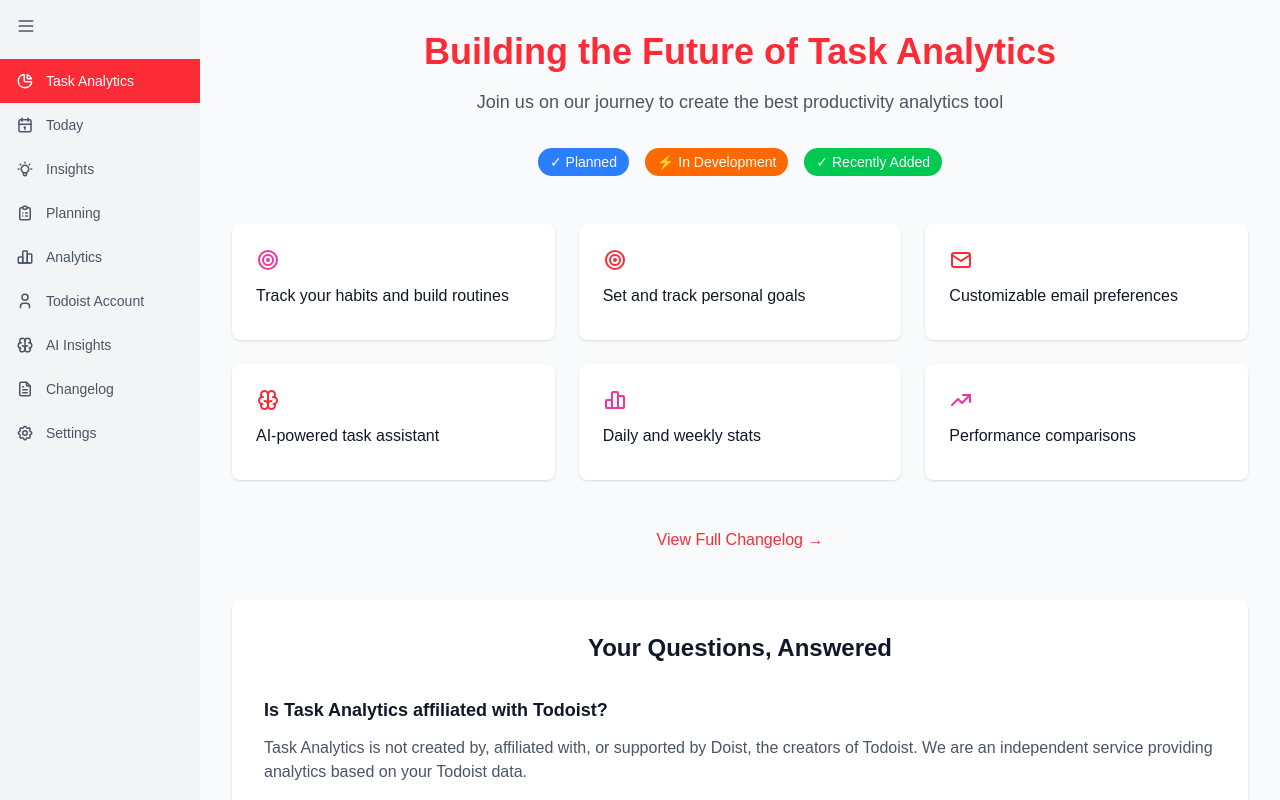
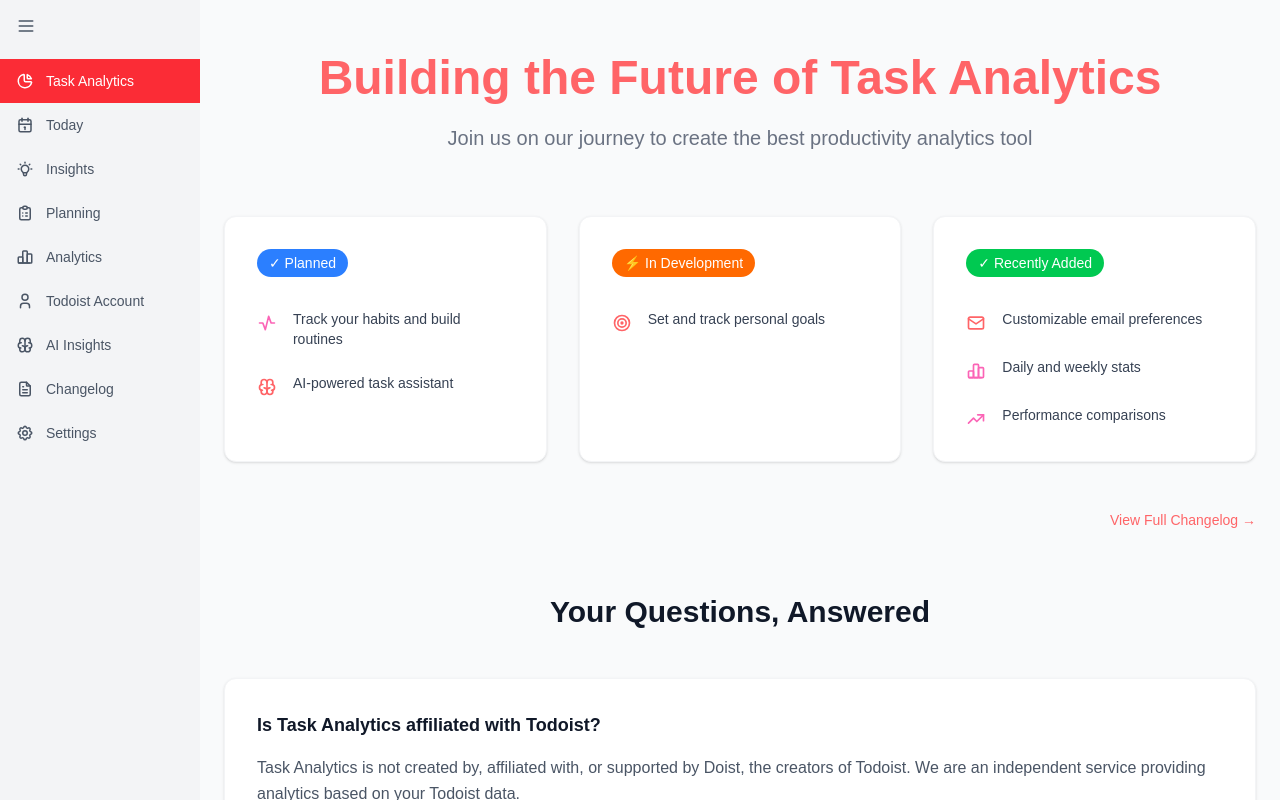
Before and after one commit to rafiu007/rafiu-moe, a Next.js app: page /task-analytics in a window 1280 px wide. Built offline with nearby package versions, Linux system fonts and the light colour scheme.

Commit message:
added basic next framework

```diff
--- a/src/app/task-analytics/page.tsx
+++ b/src/app/task-analytics/page.tsx
@@ -1,106 +1,137 @@
 import {
+  IconActivity,
   IconTarget,
   IconBrain,
   IconMail,
   IconChartBar,
   IconTrendingUp,
-  IconSettings
 } from '@tabler/icons-react';
 import { StatusBadge } from '@/components';
 
 export default function TaskAnalyticsPage() {
   return (
-    <div className="p-8 max-w-6xl mx-auto">
+    <div className="bg-gray-50 min-h-screen">
+      <div className="max-w-7xl mx-auto px-6 py-12">
         {/* Hero Section */}
-      <div className="text-center mb-12">
-        <h1 className="text-4xl font-bold text-red-500 mb-4">
+        <div className="text-center mb-16">
+          <h1 className="text-5xl font-bold text-red-400 mb-4 leading-tight">
             Building the Future of Task Analytics
           </h1>
-        <p className="text-lg text-gray-600 mb-8">
-          Join us on our journey to create the best productivity analytics tool
+          <p className="text-xl text-gray-500 mb-12 font-light">
+            Join us on our journey to create the best productivity analytics
+            tool
           </p>
+        </div>
 
-        {/* Status Badges */}
-        <div className="flex justify-center gap-4 mb-8">
+        {/* Main Feature Cards - 3 cards with status badges + features */}
+        <div className="grid grid-cols-3 gap-8 mb-12">
+          {/* Card 1 - Planned */}
+          <div className="bg-white rounded-xl p-8 shadow-sm border border-gray-100">
+            <div className="mb-8">
               <StatusBadge status="planned">✓ Planned</StatusBadge>
-          <StatusBadge status="development">⚡ In Development</StatusBadge>
-          <StatusBadge status="added">✓ Recently Added</StatusBadge>
+            </div>
+
+            <div className="space-y-6">
+              <div className="flex items-start gap-4">
+                <IconActivity size={20} className="text-pink-400 mt-1" />
+                <h3 className="text-gray-700 font-normal text-sm">
+                  Track your habits and build routines
+                </h3>
+              </div>
+
+              <div className="flex items-start gap-4">
+                <IconBrain size={20} className="text-red-400 mt-1" />
+                <h3 className="text-gray-700 font-normal text-sm">
+                  AI-powered task assistant
+                </h3>
+              </div>
             </div>
           </div>
 
-      {/* Feature Grid */}
-      <div className="grid grid-cols-1 md:grid-cols-2 lg:grid-cols-3 gap-6 mb-12">
-        <div className="bg-white rounded-lg p-6 shadow-sm">
-          <IconTarget size={24} className="text-pink-500 mb-3" />
-          <h3 className="font-medium text-gray-900 mb-2">Track your habits and build routines</h3>
+          {/* Card 2 - In Development */}
+          <div className="bg-white rounded-xl p-8 shadow-sm border border-gray-100">
+            <div className="mb-8">
+              <StatusBadge status="development">⚡ In Development</StatusBadge>
             </div>
 
-        <div className="bg-white rounded-lg p-6 shadow-sm">
-          <IconTarget size={24} className="text-red-500 mb-3" />
-          <h3 className="font-medium text-gray-900 mb-2">Set and track personal goals</h3>
-        </div>
-
-        <div className="bg-white rounded-lg p-6 shadow-sm">
-          <IconMail size={24} className="text-red-500 mb-3" />
-          <h3 className="font-medium text-gray-900 mb-2">Customizable email preferences</h3>
-        </div>
-
-        <div className="bg-white rounded-lg p-6 shadow-sm">
-          <IconBrain size={24} className="text-red-500 mb-3" />
-          <h3 className="font-medium text-gray-900 mb-2">AI-powered task assistant</h3>
-        </div>
-
-        <div className="bg-white rounded-lg p-6 shadow-sm">
-          <IconChartBar size={24} className="text-pink-500 mb-3" />
-          <h3 className="font-medium text-gray-900 mb-2">Daily and weekly stats</h3>
-        </div>
-
-        <div className="bg-white rounded-lg p-6 shadow-sm">
-          <IconTrendingUp size={24} className="text-pink-500 mb-3" />
-          <h3 className="font-medium text-gray-900 mb-2">Performance comparisons</h3>
+            <div className="flex items-start gap-4">
+              <IconTarget size={20} className="text-red-400 mt-1" />
+              <h3 className="text-gray-700 font-normal text-sm">
+                Set and track personal goals
+              </h3>
             </div>
           </div>
 
-      {/* View Full Changelog Link */}
-      <div className="text-center mb-12">
-        <a href="/changelog" className="text-red-500 hover:text-red-600 font-medium">
+          {/* Card 3 - Recently Added */}
+          <div className="bg-white rounded-xl p-8 shadow-sm border border-gray-100">
+            <div className="mb-8">
+              <StatusBadge status="added">✓ Recently Added</StatusBadge>
+            </div>
+
+            <div className="space-y-6">
+              <div className="flex items-start gap-4">
+                <IconMail size={20} className="text-red-400 mt-1" />
+                <h3 className="text-gray-700 font-normal text-sm">
+                  Customizable email preferences
+                </h3>
+              </div>
+
+              <div className="flex items-start gap-4">
+                <IconChartBar size={20} className="text-pink-400 mt-1" />
+                <h3 className="text-gray-700 font-normal text-sm">
+                  Daily and weekly stats
+                </h3>
+              </div>
+
+              <div className="flex items-start gap-4">
+                <IconTrendingUp size={20} className="text-pink-400 mt-1" />
+                <h3 className="text-gray-700 font-normal text-sm">
+                  Performance comparisons
+                </h3>
+              </div>
+            </div>
+          </div>
+        </div>
+
+        {/* View Full Changelog - Right aligned */}
+        <div className="flex justify-end mb-16">
+          <a
+            href="/changelog"
+            className="text-red-400 hover:text-red-500 font-medium text-sm flex items-center gap-1"
+          >
             View Full Changelog →
           </a>
         </div>
 
         {/* FAQ Section */}
-      <div className="bg-white rounded-lg p-8 shadow-sm">
-        <h2 className="text-2xl font-bold text-gray-900 mb-8 text-center">
+        <div className="max-w-6xl mx-auto">
+          <h2 className="text-3xl font-bold text-gray-900 mb-12 text-center">
             Your Questions, Answered
           </h2>
 
-        <div className="space-y-8">
-          <div>
-            <h3 className="text-lg font-semibold text-gray-900 mb-3">
+          <div className="space-y-6">
+            {/* FAQ Card 1 */}
+            <div className="bg-white rounded-xl p-8 shadow-sm border border-gray-100">
+              <h3 className="text-lg font-semibold text-gray-900 mb-4">
                 Is Task Analytics affiliated with Todoist?
               </h3>
-            <p className="text-gray-600">
-              Task Analytics is not created by, affiliated with, or supported by Doist, the creators of Todoist.
-              We are an independent service providing analytics based on your Todoist data.
+              <p className="text-gray-600 leading-relaxed">
+                Task Analytics is not created by, affiliated with, or supported
+                by Doist, the creators of Todoist. We are an independent service
+                providing analytics based on your Todoist data.
               </p>
             </div>
 
-          <div>
-            <h3 className="text-lg font-semibold text-gray-900 mb-3">
+            {/* FAQ Card 2 */}
+            <div className="bg-white rounded-xl p-8 shadow-sm border border-gray-100">
+              <h3 className="text-lg font-semibold text-gray-900 mb-4">
                 Is Task Analytics free?
               </h3>
-            <p className="text-gray-600">
-              Yes, we offer a free tier (limited in functionalities). Due to hosting costs, we can't provide all the features for free.
+              <p className="text-gray-600 leading-relaxed">
+                Yes, we offer a free tier (limited in functionalities). Due to
+                hosting costs, we can't provide all the features for free.
               </p>
             </div>
-
-          <div>
-            <h3 className="text-lg font-semibold text-gray-900 mb-3">
-              What is your refund policy?
-            </h3>
-            <p className="text-gray-600">
-              We offer a 100% refund, no questions asked, within 30 days of purchase. Your satisfaction is our priority!
-            </p>
           </div>
         </div>
       </div>
```
Lines whose indentation alone changed are shown as unchanged.
